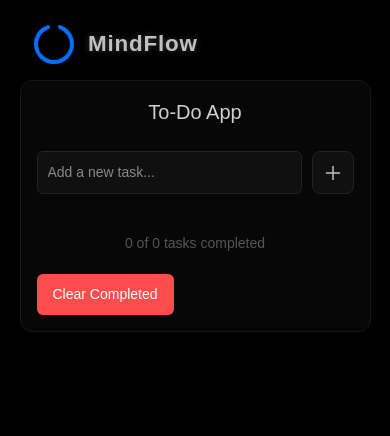
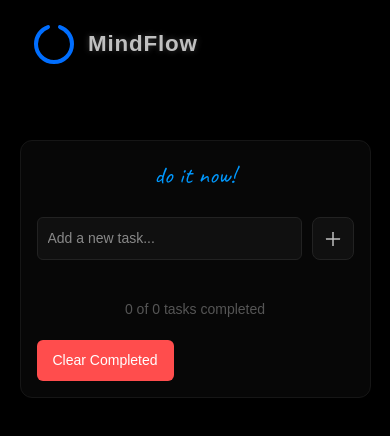
Before and after one commit to piyushdev04/MindFlow, a React (Vite) app: page / in a window 390 px wide. Shown: the top 436 px of the page. Built offline with nearby package versions, Linux system fonts and the light colour scheme.

Commit message:
ui update
responsive design

```diff
--- a/index.html
+++ b/index.html
@@ -3,6 +3,7 @@
   <head>
     <meta charset="UTF-8" />
     <link rel="icon" type="image/svg+xml" href="/public/logo.svg" />
+    <link href="https://fonts.googleapis.com/css2?family=Caveat:wght@300;400;500&display=swap" rel="stylesheet">
     <meta name="viewport" content="width=device-width, initial-scale=1.0" />
     <title>MindFlow</title>
   </head>
--- a/src/App.css
+++ b/src/App.css
@@ -13,12 +13,10 @@ body {
     border-radius: 16px;
     box-shadow: 0 0 12px rgba(28, 28, 28, 0.05);
     border: 1px solid #161616;
-
     width: 100%;
     max-width: 900px;
-
     margin: 0 auto;
-    margin-top: 120px;
+    margin-top: clamp(100px, 18vh, 180px);
 }
 
 .app-header {
@@ -47,8 +45,11 @@ body {
 .title {
     text-align: center;
     margin-bottom: 1.5rem;
-    font-size: 25px;
-    color: #cfcfcf;
+    font-size: 14px;
+    font-weight: 300;
+    font-family: 'Caveat', cursive;
+    color: #0099ff;
+    letter-spacing: 0.3px;
 }
 
 .input-section {
@@ -207,14 +208,15 @@ button:hover {
 
 @media (max-width: 600px) {
     .app-container {
-        margin-top: 80px;
+        margin-top: 140px;
         padding: 1rem;
         border-radius: 12px;
         width: 90%;
     }
 
     .title {
-        font-size: 20px;
+        font-size: 24px;
+        font-weight: 400;
     }
 
     input {
@@ -232,9 +234,9 @@ button:hover {
 
 @media (min-width: 600px) and (max-width: 1024px) {
     .app-container {
-        width: 85%;          /* Wider than mobile, narrower than desktop */
+        width: 85%;
         padding: 1.8rem;
-        margin-top: 100px;
+        margin-top: 110px;
         border-radius: 14px;
     }
 
@@ -256,3 +258,14 @@ button:hover {
         padding: 10px 14px;
     }
 }
+
+@media (min-width: 900px) {
+  .app-container {
+    margin-top: 80px;
+  }
+
+  .title {
+    font-size: 22px;
+    font-weight: 400;
+  }
+}
--- a/src/App.jsx
+++ b/src/App.jsx
@@ -90,7 +90,7 @@ return (
     </header>
 
     <div className="app-container w-full max-w-3xl mx-auto px-6 mt-10">
-      <h1 className="title">To-Do App</h1>
+      <h1 className="title">do it now!</h1>
 
       <div className="input-section">
         <input
```
